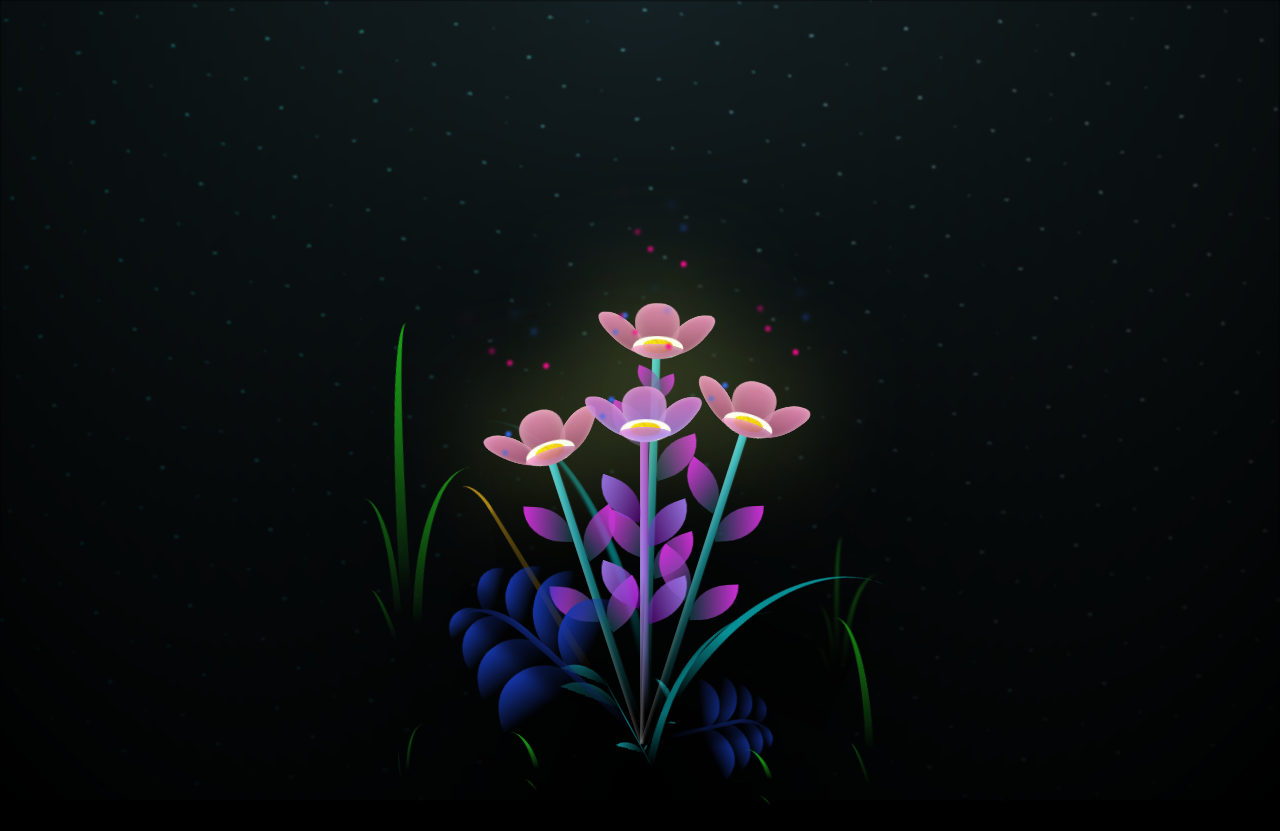
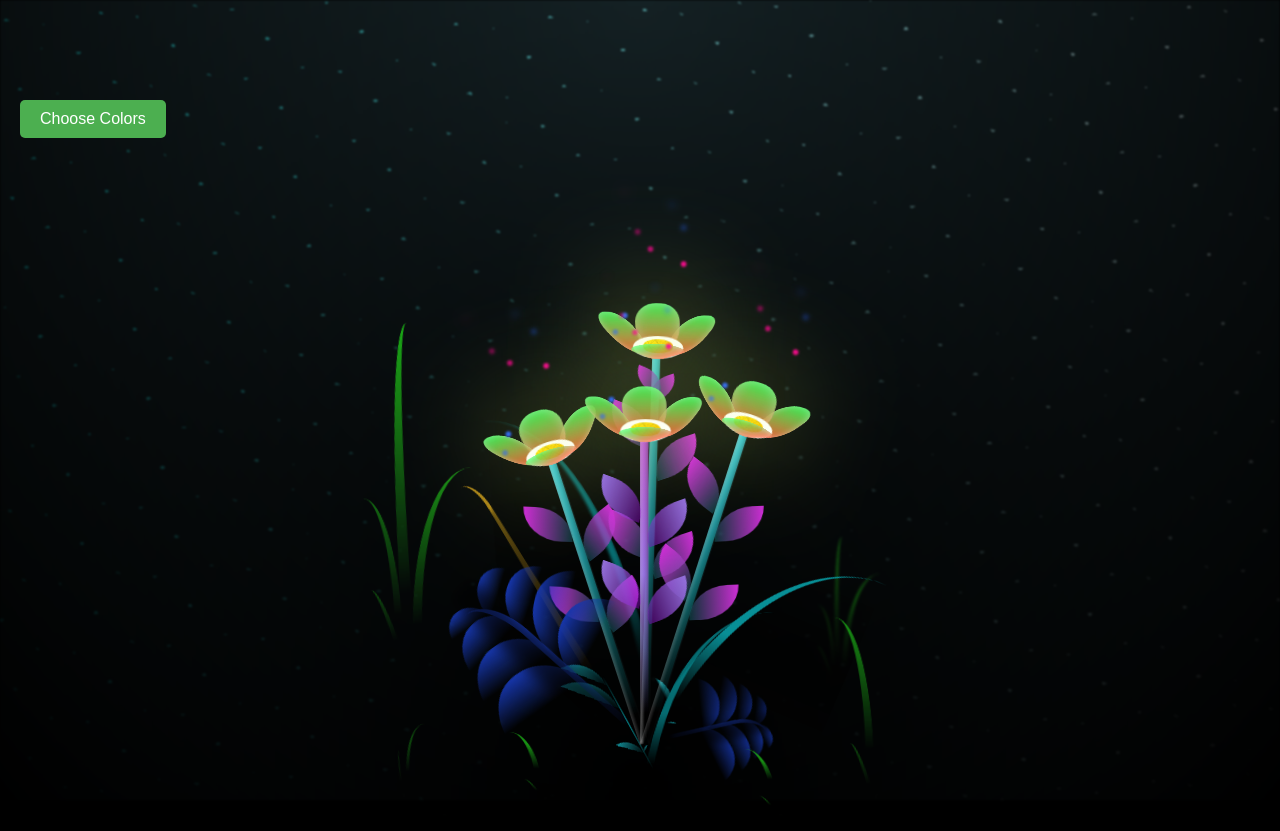
Before and after one commit to devinpangestu/devinpangestu.github.io, a plain HTML site: page index.html in a window 1280 px wide. Drawn offline with Linux system fonts and the light colour scheme.

Commit message:
Update index.html

```diff
--- a/index.html
+++ b/index.html
@@ -4,6 +4,9 @@
     </head>
 
     <body class="not-loaded">
+        <button id="toggleColorPickersButton">Choose Colors</button>
+<input type="color" id="colorPicker1" />
+<input type="color" id="colorPicker2" />
         <div class="night"></div>
         <div class="flowers">
           <div class="flower flower--1">
@@ -336,6 +339,41 @@
                 clearTimeout(c);
                 }, 1000);
             };
+
+  document.addEventListener("DOMContentLoaded", function () {
+    const colorPicker1 = document.getElementById("colorPicker1");
+    const colorPicker2 = document.getElementById("colorPicker2");
+    const toggleButton = document.getElementById("toggleColorPickersButton");
+
+    let color1 = "#ff5733";
+    let color2 = "#33ff57";
+
+    function updateGradient() {
+      Array.from(document.getElementsByClassName("flower__leaf")).forEach(el => {
+        el.style.backgroundImage = `linear-gradient(to top, ${color1}, ${color2})`;
+      });
+    }
+
+    colorPicker1.addEventListener("input", function () {
+      color1 = colorPicker1.value;
+      updateGradient();
+    });
+
+    colorPicker2.addEventListener("input", function () {
+      color2 = colorPicker2.value;
+      updateGradient();
+    });
+
+    toggleButton.addEventListener("click", function () {
+      const isVisible = colorPicker1.style.display === "block";
+      colorPicker1.style.display = isVisible ? "none" : "block";
+      colorPicker2.style.display = isVisible ? "none" : "block";
+      console.log("colorPicker1 display:", colorPicker1.style.display);
+    });
+
+    updateGradient();
+  });
+
         </script>
       </body>
 
```
